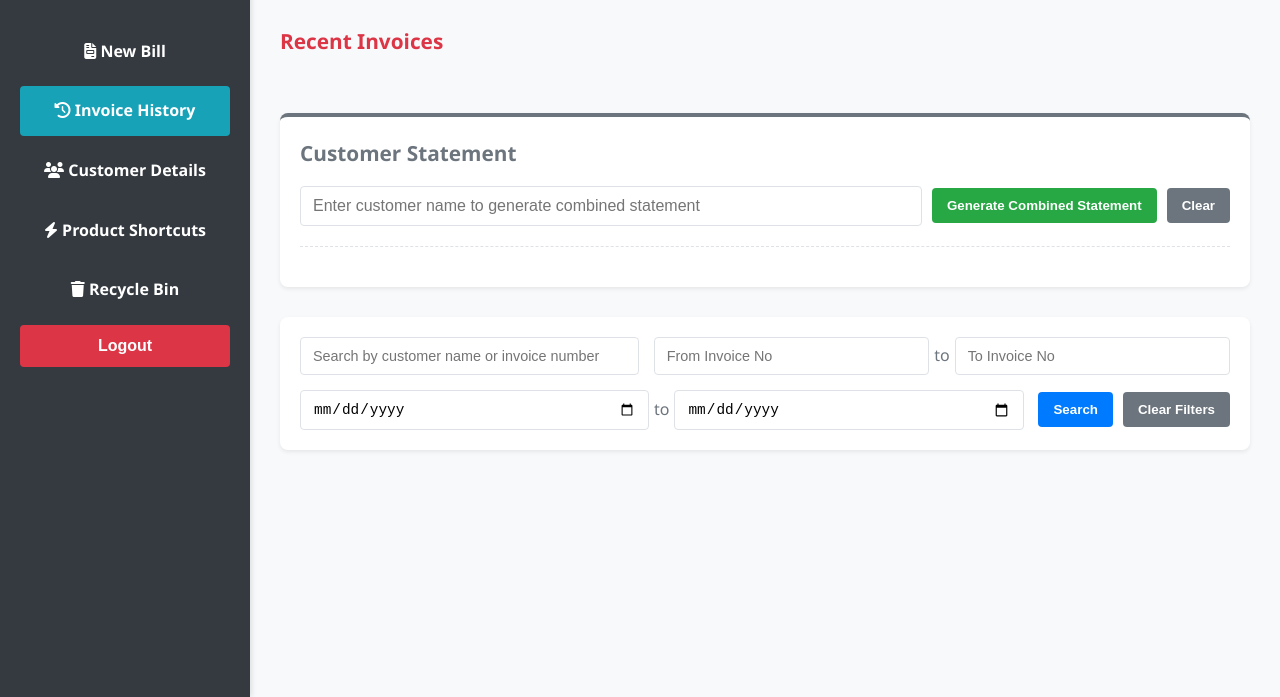
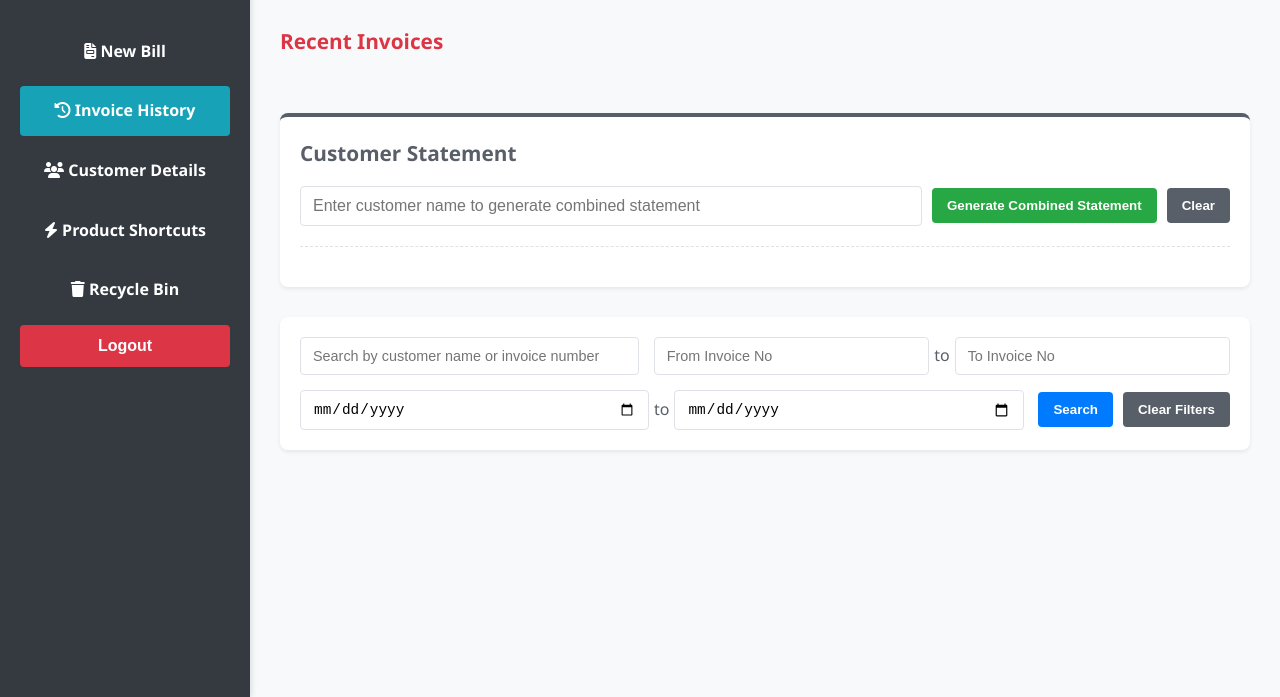
Before and after one commit to SabarishCodeWizard/pr2, a plain HTML site: page invoice-history.html in a window 1280 px wide. Shown: the part 103-800 px from the top of the page. Drawn offline with nearby package versions, Linux system fonts and the light colour scheme; sample sign-in values are in the browser's storage.

```diff
--- a/css/invoice-history.css
+++ b/css/invoice-history.css
@@ -4,7 +4,7 @@
 :root {
     --primary-color: #007bff; /* Blue for branding/primary action */
     --primary-hover: #0056b3;
-    --secondary-color: #6c757d; /* Gray for secondary elements/neutral */
+    --secondary-color: #595f69; /* Gray for secondary elements/neutral */
     --success-color: #28a745; /* Green for success/add payment */
     --danger-color: #dc3545; /* Red for delete/warning */
     --info-color: #17a2b8; /* Cyan for info/edit */
```
